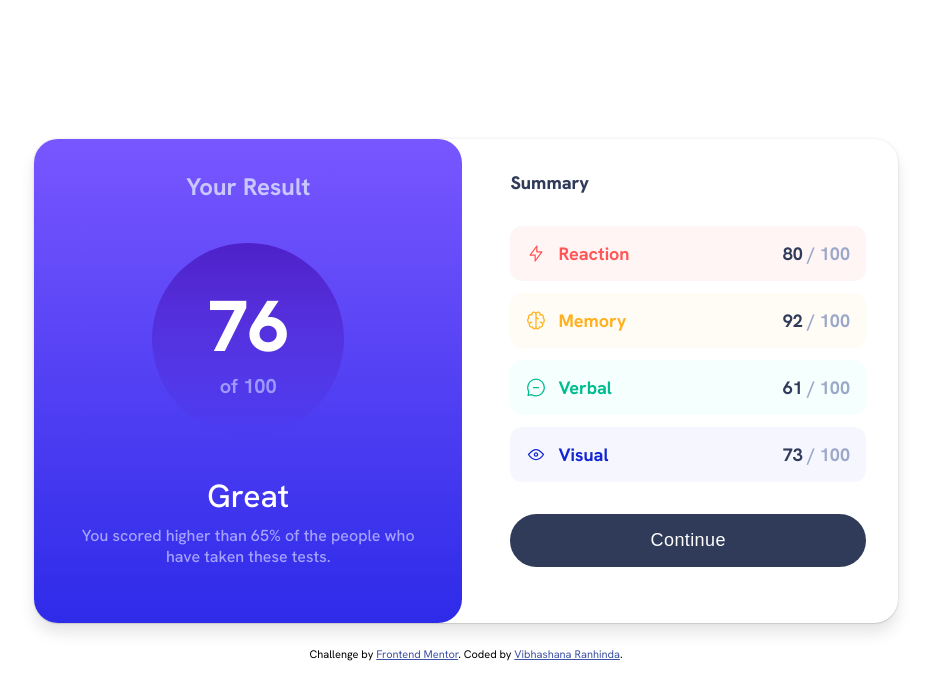
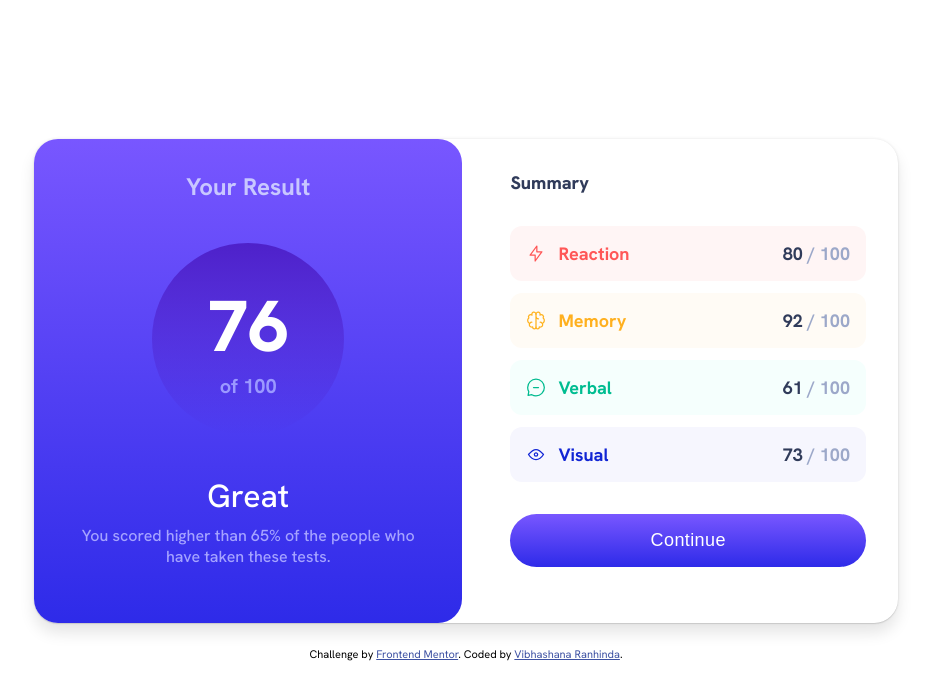
Before and after one commit to vibhashan/results-summary-component-main, a plain HTML site: page index.html in a window 1280 px wide. Both pictures are taken after a click on the button "Continue". Shown: the whole page, without its empty margins (174-1105 px from the left). Drawn offline with Linux system fonts and the light colour scheme; a web font is replaced by a local one.

Commit message:
chore: Updated README, added screenshots

```diff
--- a/styles.css
+++ b/styles.css
@@ -4,8 +4,8 @@
 *::before,
 *::after {
   box-sizing: border-box;
-  margin: 0px;
-  padding: 0px;
+  margin: 0rem;
+  padding: 0rem;
 }
 
 .attribution {
@@ -156,6 +156,9 @@ body p {
   background: linear-gradient(hsl(252, 100%, 67%), hsl(241, 81%, 54%));
   cursor: pointer;
 }
+.section-two__button:focus {
+  background: linear-gradient(hsl(252, 100%, 67%), hsl(241, 81%, 54%));
+}
 
 /* For desktop sizes. */
 @media (min-width: 75rem) {
```
Also changed, not shown: screenshots/desktop.png (added), screenshots/mobile.png (added), 2 other files.
